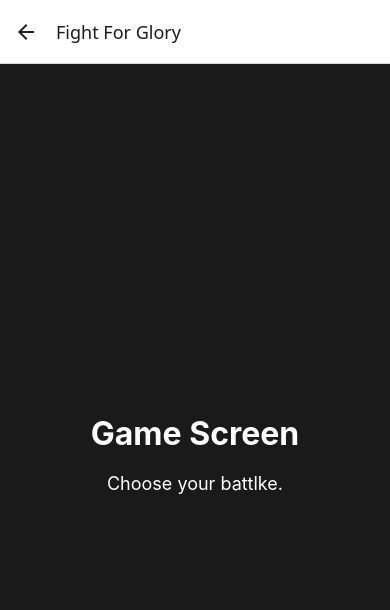
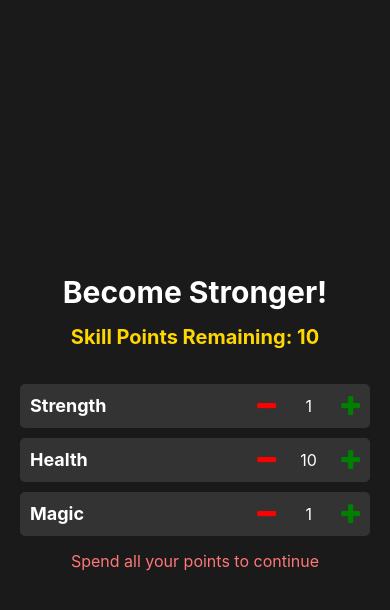
Before and after one commit to clash12349-sys/react-native-game-project, a React Native app: screen /Game in a window 390 px wide. Shown: the top 610 px of the page. Built offline with nearby package versions, Linux system fonts and the light colour scheme.

Commit message:
refactor: restructure app navigation and add character attributes management

```diff
--- a/App.js
+++ b/App.js
@@ -1,109 +1,27 @@
-import { StatusBar } from 'expo-status-bar';
-import { StyleSheet, Text, View, Image, TouchableOpacity } from 'react-native';
-import { FontAwesome } from '@expo/vector-icons';
 import { NavigationContainer } from '@react-navigation/native';
 import { createNativeStackNavigator } from '@react-navigation/native-stack';
+
+import WelcomeScreen from './screens/WelcomeScreen';
 import GameScreen from './screens/GameScreen';
 
 const Stack = createNativeStackNavigator();
 
-function HomeScreen({ navigation }) {
-  const handlePress = () => {
-    navigation.navigate('Game');
-  };
-
-  return (
-    <View style={styles.container}>
-      <Text style={styles.title}>Fight For Glory</Text>
-
-      <Text style={styles.subtitle}>
-        Get ready for an exciting adventure!
-      </Text>
-
-      <Image
-        source={require('./assets/defence.jpg')}
-        style={styles.image}
-      />
-
-      <TouchableOpacity
-        onPress={handlePress}
-        style={styles.button}
-      >
-        <FontAwesome name="home" size={24} color="black" />
-
-        <Text style={styles.buttonText}>
-          Start Battle
-        </Text>
-      </TouchableOpacity>
-
-      <StatusBar style="light" />
-    </View>
-  );
-}
-
 export default function App() {
   return (
     <NavigationContainer>
-      <Stack.Navigator>
+      <Stack.Navigator screenOptions={{ headerShown: false }}>
 
         <Stack.Screen
-          name="Home"
-          component={HomeScreen}
-          options={{ headerShown: false }}
+          name="Welcome"
+          component={WelcomeScreen}
         />
 
         <Stack.Screen
           name="Game"
           component={GameScreen}
-          options={{ title: 'Fight For Glory' }}
         />
 
       </Stack.Navigator>
     </NavigationContainer>
   );
 }
-
-const styles = StyleSheet.create({
-  container: {
-    flex: 1,
-    backgroundColor: '#1a1a1a',
-    alignItems: 'center',
-    justifyContent: 'center',
-    padding: 20,
-  },
-
-  title: {
-    fontSize: 32,
-    fontWeight: 'bold',
-    color: '#fff',
-    marginBottom: 20,
-  },
-
-  subtitle: {
-    fontSize: 18,
-    color: '#fff',
-    marginBottom: 40,
-    textAlign: 'center',
-  },
-
-  image: {
-    width: 200,
-    height: 200,
-    marginBottom: 40,
-  },
-
-  button: {
-    flexDirection: 'row',
-    alignItems: 'center',
-    backgroundColor: '#fff',
-    paddingVertical: 12,
-    paddingHorizontal: 25,
-    borderRadius: 10,
-    gap: 10,
-  },
-
-  buttonText: {
-    fontSize: 18,
-    fontWeight: 'bold',
-  },
-});
--- a/package.json
+++ b/package.json
@@ -4,6 +4,7 @@
   "main": "index.js",
   "dependencies": {
     "@expo/vector-icons": "^15.0.2",
+    "@react-native-vector-icons/fontawesome": "^13.1.4",
     "@react-navigation/native": "^7.5.0",
     "@react-navigation/native-stack": "^7.20.0",
     "expo": "~57.0.26",
--- /dev/null
+++ b/screens/Attribute.js
@@ -0,0 +1,58 @@
+import { StyleSheet, Text, View, TouchableOpacity } from 'react-native';
+import { FontAwesome } from '@expo/vector-icons';
+
+export default function Attribute({ name, value, onIncrease, onDecrease }) {
+    return (
+        <View style={styles.container}>
+
+            <Text style={styles.name}>{name}</Text>
+
+            <View style={styles.controls}>
+
+                <TouchableOpacity onPress={onDecrease}>
+                    <FontAwesome name="minus" size={24} color="red" />
+                </TouchableOpacity>
+
+                <Text style={styles.value}>{value}</Text>
+
+                <TouchableOpacity onPress={onIncrease}>
+                    <FontAwesome name="plus" size={24} color="green" />
+                </TouchableOpacity>
+
+            </View>
+
+        </View>
+    );
+}
+
+const styles = StyleSheet.create({
+    container: {
+        width: '100%',
+        flexDirection: 'row',
+        alignItems: 'center',
+        justifyContent: 'space-between',
+        padding: 10,
+        marginVertical: 5,
+        backgroundColor: '#333',
+        borderRadius: 5,
+    },
+
+    name: {
+        fontSize: 18,
+        color: '#fff',
+        fontWeight: 'bold',
+    },
+
+    controls: {
+        flexDirection: 'row',
+        alignItems: 'center',
+        gap: 20,
+    },
+
+    value: {
+        fontSize: 16,
+        color: '#fff',
+        minWidth: 25,
+        textAlign: 'center',
+    },
+});
--- a/screens/GameScreen.js
+++ b/screens/GameScreen.js
@@ -1,30 +1,217 @@
-import { StyleSheet, Text, View, Image, TouchableOpacity } from 'react-native';
+import { useReducer, useState } from 'react';
+import { StyleSheet, Text, View, TouchableOpacity } from 'react-native';
+import Attribute from './Attribute';
+
+const initialState = {
+  strength: 1,
+  health: 10,
+  magic: 1,
+  points: 10,
+};
+
+function reducer(state, action) {
+  switch (action.type) {
+
+    case 'INCREASE_STRENGTH':
+      if (state.points === 0) {
+        return state;
+      }
+
+      return {
+        ...state,
+        strength: state.strength + 1,
+        points: state.points - 1,
+      };
+
+
+    case 'DECREASE_STRENGTH':
+      if (state.strength <= 1) {
+        return state;
+      }
+
+      return {
+        ...state,
+        strength: state.strength - 1,
+        points: state.points + 1,
+      };
+
+
+    case 'INCREASE_HEALTH':
+      if (state.points === 0) {
+        return state;
+      }
+
+      return {
+        ...state,
+        health: state.health + 10,
+        points: state.points - 1,
+      };
+
+
+    case 'DECREASE_HEALTH':
+      if (state.health <= 10) {
+        return state;
+      }
+
+      return {
+        ...state,
+        health: state.health - 10,
+        points: state.points + 1,
+      };
+
+
+    case 'INCREASE_MAGIC':
+      if (state.points === 0) {
+        return state;
+      }
+
+      return {
+        ...state,
+        magic: state.magic + 1,
+        points: state.points - 1,
+      };
+
+
+    case 'DECREASE_MAGIC':
+      if (state.magic <= 1) {
+        return state;
+      }
+
+      return {
+        ...state,
+        magic: state.magic - 1,
+        points: state.points + 1,
+      };
+
+
+    default:
+      return state;
+  }
+}
+
+
 export default function GameScreen() {
+
+  const [state, dispatch] = useReducer(reducer, initialState);
+
+  const [gameMode, setGameMode] = useState('characterCreation');
+
   return (
     <View style={styles.container}>
-      <Text style={styles.title}>Game Screen</Text>
-      <Text style={styles.subtitle}>Choose your battlke.</Text>
+
+      <Text style={styles.title}>
+        Become Stronger!
+      </Text>
+
+      <Text style={styles.points}>
+        Skill Points Remaining: {state.points}
+      </Text>
+
+
+      <Attribute
+        name="Strength"
+        value={state.strength}
+        onIncrease={() =>
+          dispatch({ type: 'INCREASE_STRENGTH' })
+        }
+        onDecrease={() =>
+          dispatch({ type: 'DECREASE_STRENGTH' })
+        }
+      />
+
+
+      <Attribute
+        name="Health"
+        value={state.health}
+        onIncrease={() =>
+          dispatch({ type: 'INCREASE_HEALTH' })
+        }
+        onDecrease={() =>
+          dispatch({ type: 'DECREASE_HEALTH' })
+        }
+      />
+
+
+      <Attribute
+        name="Magic"
+        value={state.magic}
+        onIncrease={() =>
+          dispatch({ type: 'INCREASE_MAGIC' })
+        }
+        onDecrease={() =>
+          dispatch({ type: 'DECREASE_MAGIC' })
+        }
+      />
+
+
+      {state.points > 0 ? (
+
+        <Text style={styles.warning}>
+          Spend all your points to continue
+        </Text>
+
+      ) : (
+
+        <TouchableOpacity
+          style={styles.continueButton}
+          onPress={() => setGameMode('combat')}
+        >
+          <Text style={styles.continueText}>
+            Start Your Journey
+          </Text>
+        </TouchableOpacity>
+
+      )}
+
     </View>
   );
+}
 
-}
+
 const styles = StyleSheet.create({
+
   container: {
     flex: 1,
+
     backgroundColor: '#1a1a1a',
     alignItems: 'center',
     justifyContent: 'center',
     padding: 20,
   },
+
   title: {
-    fontSize: 32,
+    color: 'white',
+    fontSize: 30,
     fontWeight: 'bold',
-    color: '#fff',
-    marginBottom: 20,
+    marginBottom: 15,
   },
-  subtitle: {
-    fontSize: 18,
-    color: '#fff',
+
+  points: {
+    color: '#FFD700',
+    fontSize: 20,
+    fontWeight: 'bold',
+    marginBottom: 30,
+  },
+
+  warning: {
+    color: '#ff7777',
+    fontSize: 16,
+    marginTop: 10,
     textAlign: 'center',
   },
+
+  continueButton: {
+    backgroundColor: 'white',
+    paddingVertical: 14,
+    paddingHorizontal: 25,
+    borderRadius: 10,
+    marginTop: 10,
+  },
+
+  continueText: {
+    color: 'black',
+    fontSize: 17,
+    fontWeight: 'bold',
+  },
+
 });
--- /dev/null
+++ b/screens/WelcomeScreen.js
@@ -0,0 +1,93 @@
+import { StatusBar } from 'expo-status-bar';
+import { StyleSheet, Text, View, Image, TouchableOpacity } from 'react-native';
+import { FontAwesome } from '@expo/vector-icons';
+
+export default function WelcomeScreen({ navigation }) {
+
+  const handlePress = () => {
+    navigation.navigate('Game');
+  };
+
+  return (
+    <View style={styles.container}>
+
+      <Text style={styles.title}>
+        Fight For Glory
+      </Text>
+
+      <Text style={styles.subtitle}>
+        Get ready for an exciting adventure!
+      </Text>
+
+      <Image
+        source={require('../assets/defence.jpg')}
+        style={styles.image}
+      />
+
+      <TouchableOpacity
+        onPress={handlePress}
+        style={styles.button}
+      >
+        <FontAwesome
+          name="home"
+          size={24}
+          color="black"
+        />
+
+        <Text style={styles.buttonText}>
+          Start Battle
+        </Text>
+      </TouchableOpacity>
+
+      <StatusBar style="light" />
+
+    </View>
+  );
+}
+
+const styles = StyleSheet.create({
+
+  container: {
+    flex: 1,
+    backgroundColor: '#1a1a1a',
+    alignItems: 'center',
+    justifyContent: 'center',
+    padding: 20,
+  },
+
+  title: {
+    fontSize: 32,
+    fontWeight: 'bold',
+    color: '#fff',
+    marginBottom: 20,
+  },
+
+  subtitle: {
+    fontSize: 18,
+    color: '#fff',
+    marginBottom: 40,
+    textAlign: 'center',
+  },
+
+  image: {
+    width: 200,
+    height: 200,
+    marginBottom: 40,
+  },
+
+  button: {
+    flexDirection: 'row',
+    alignItems: 'center',
+    backgroundColor: '#fff',
+    paddingVertical: 12,
+    paddingHorizontal: 25,
+    borderRadius: 10,
+    gap: 10,
+  },
+
+  buttonText: {
+    fontSize: 18,
+    fontWeight: 'bold',
+  },
+
+});
```
Also changed, not shown: 1 other file (tests, documents, lock files or other folders).
